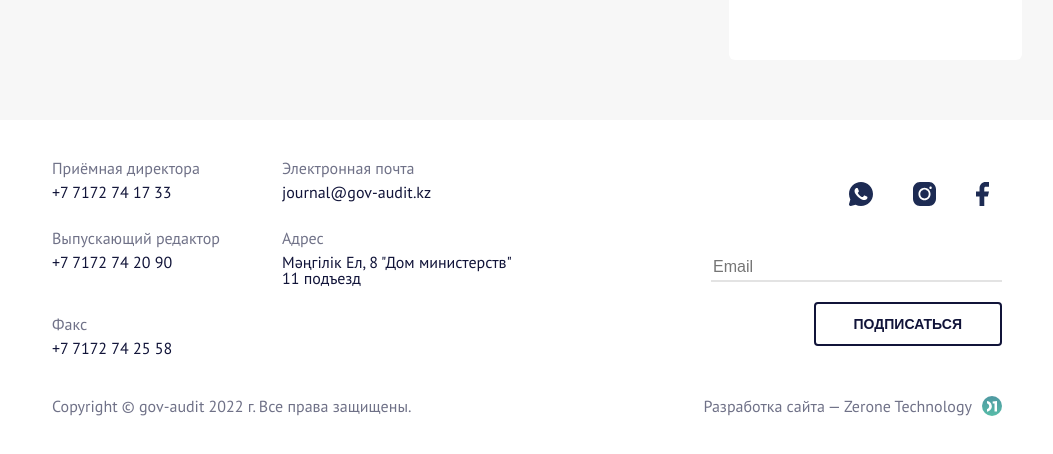
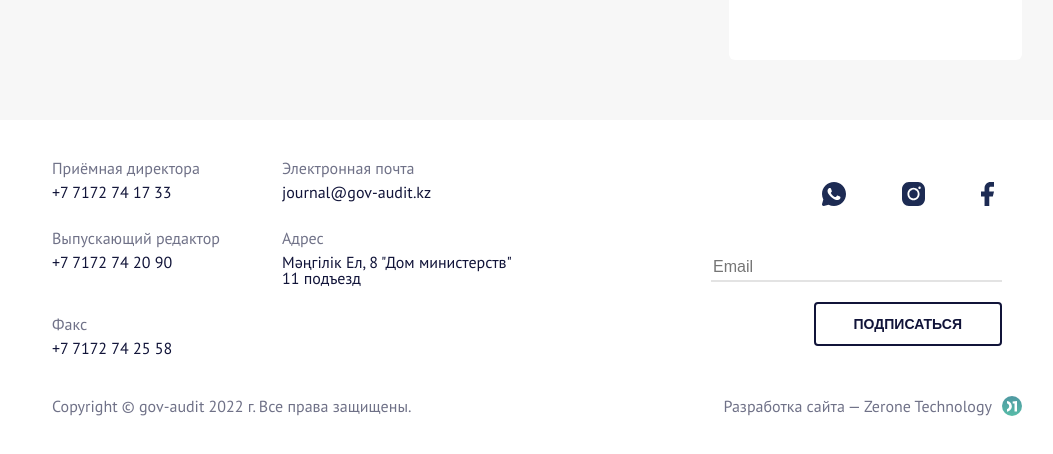
Before and after one commit to MadiyarZh/gos-audit-layout, a plain HTML site: page index.html in a window 1280 px wide. Shown: the part 1497-1951 px from the top of the page, without its empty margins (128-1181 px from the left). Drawn offline with Linux system fonts and the light colour scheme.

Commit message:
Главная страница готова, 'Header,Footer'

```diff
--- a/assets/scss/footer.scss
+++ b/assets/scss/footer.scss
@@ -41,10 +41,7 @@ footer {
 					}
 				}
 			}
-			.dev--svg {
-				padding-right: 20px;
 
-			}
 		}
 	}
 
--- a/assets/scss/main.scss
+++ b/assets/scss/main.scss
@@ -58,10 +58,14 @@ main {
 	&--contacts {
 		display: flex;
 		gap: 40px;
+
+	}
+	&--contact{
 		transition: background-color .2s linear;
-		padding: 6px 13px;
+		padding: 6px 8px;
 	}
 	&--contact:hover {
+		opacity: 1s;
 		border-radius: 4px;
 		background-color: #5d5486;
 	}
```
Also changed, not shown: assets/css/footer.css, assets/css/footer.min.css, assets/css/main.css, assets/css/main.min.css.
